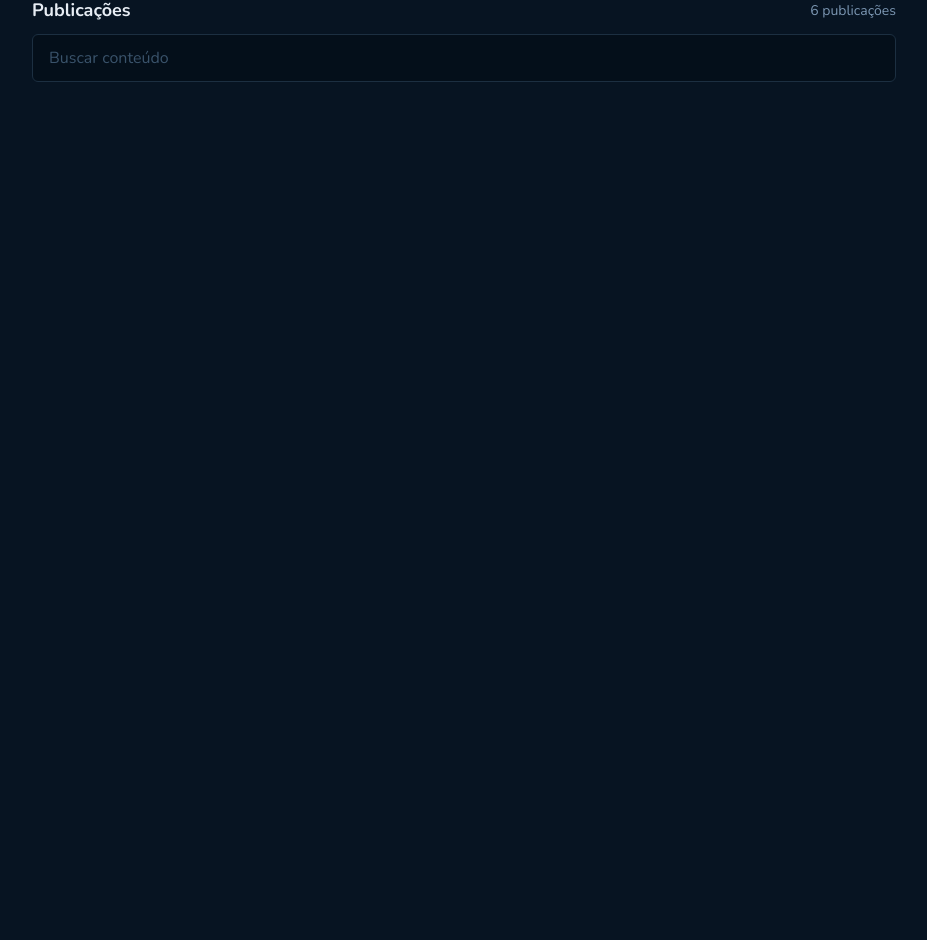
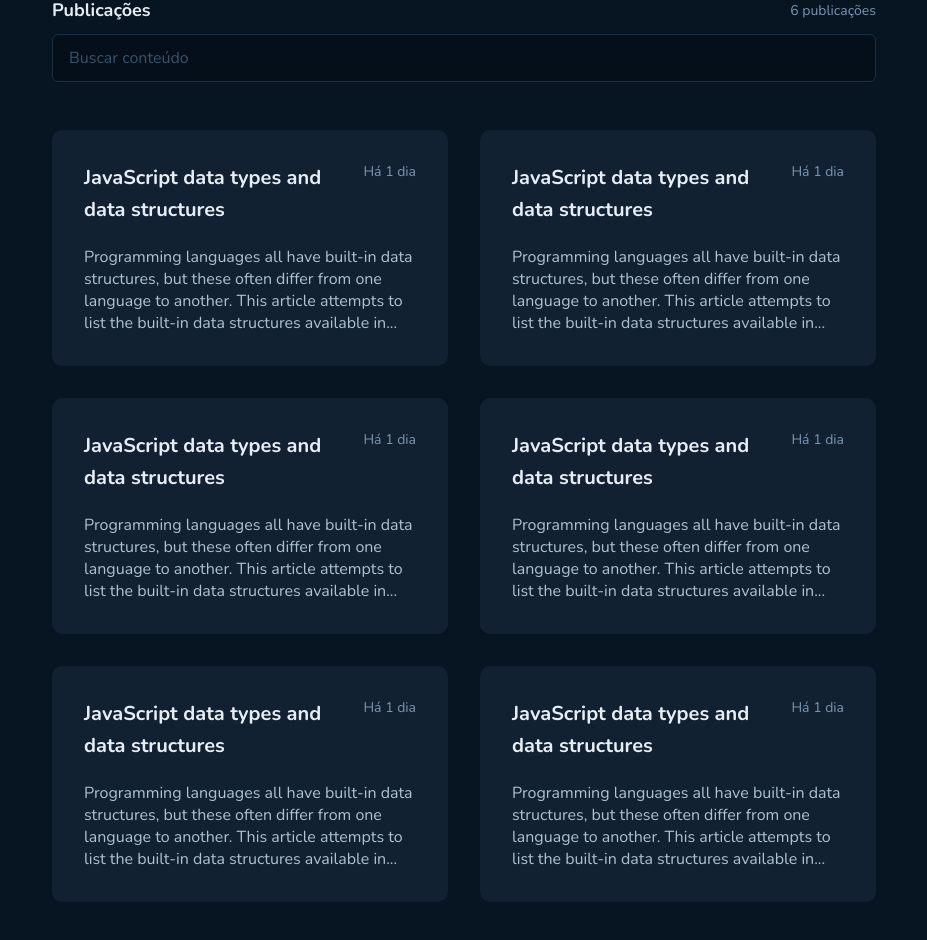
Before and after one commit to caiquemoreiradev/github-blog, a React (Vite) app: page / in a window 1280 px wide. Shown: the part 474-1414 px from the top of the page, without its empty margins (176-1103 px from the left). Before the commit the page ends 800 px from the top, so only its background shows below. Built offline with nearby package versions, Linux system fonts and the light colour scheme; no server answers.

Commit message:
feat: post card

```diff
--- a/package.json
+++ b/package.json
@@ -11,7 +11,9 @@
   },
   "dependencies": {
     "@hookform/resolvers": "^2.9.7",
+    "add": "^2.0.6",
     "axios": "^0.27.2",
+    "date-fns": "^2.29.1",
     "immer": "^9.0.15",
     "react": "^18.0.0",
     "react-dom": "^18.0.0",
--- /dev/null
+++ b/src/components/PostCard/index.tsx
@@ -0,0 +1,19 @@
+import { PostCardContainer, Header, Content } from './styles'
+
+export function PostCard() {
+  return (
+    <PostCardContainer>
+      <Header>
+        <h2>JavaScript data types and data structures</h2>
+        <span>Há 1 dia</span>
+      </Header>
+      <Content>
+        <p>
+          Programming languages all have built-in data structures, but these
+          often differ from one language to another. This article attempts to
+          list the built-in data structures available in...
+        </p>
+      </Content>
+    </PostCardContainer>
+  )
+}
--- /dev/null
+++ b/src/components/PostCard/styles.ts
@@ -0,0 +1,38 @@
+import styled from 'styled-components'
+
+export const PostCardContainer = styled.article`
+  background: ${(props) => props.theme['base-post']};
+  border-radius: 10px;
+  padding: 3.2rem;
+  display: flex;
+  flex-direction: column;
+  gap: 2rem;
+`
+
+export const Header = styled.header`
+  display: flex;
+  justify-content: space-between;
+  align-items: flex-start;
+
+  > h2 {
+    color: ${(props) => props.theme['base-title']};
+    font-weight: 700;
+    font-size: 2rem;
+    line-height: 160%;
+    max-width: 25rem;
+  }
+
+  > span {
+    color: ${(props) => props.theme['base-span']};
+    font-weight: 400;
+    font-size: 1.4rem;
+  }
+`
+
+export const Content = styled.div`
+  > p {
+    font-weight: 400;
+    font-size: 1.6rem;
+    color: ${(props) => props.theme['base-text']};
+  }
+`
--- a/src/pages/Home/index.tsx
+++ b/src/pages/Home/index.tsx
@@ -1,11 +1,21 @@
 import { AuthorSummary } from '../../components/AuthorSummary'
+import { PostCard } from '../../components/PostCard'
 import { SearchBar } from '../../components/SearchBar'
+import { HomeContainer, PostList } from './styles'
 
 export function Home() {
   return (
-    <>
+    <HomeContainer>
       <AuthorSummary />
       <SearchBar />
-    </>
+      <PostList>
+        <PostCard />
+        <PostCard />
+        <PostCard />
+        <PostCard />
+        <PostCard />
+        <PostCard />
+      </PostList>
+    </HomeContainer>
   )
 }
--- /dev/null
+++ b/src/pages/Home/styles.ts
@@ -0,0 +1,12 @@
+import styled from 'styled-components'
+
+export const HomeContainer = styled.div`
+  padding: 0 2rem 5rem;
+`
+
+export const PostList = styled.ul`
+  display: grid;
+  grid-template-columns: repeat(auto-fit, minmax(39.6rem, auto));
+  gap: 3.2rem;
+  margin-top: 4.8rem;
+`
```
Also changed, not shown: 1 other file (tests, documents, lock files or other folders).
